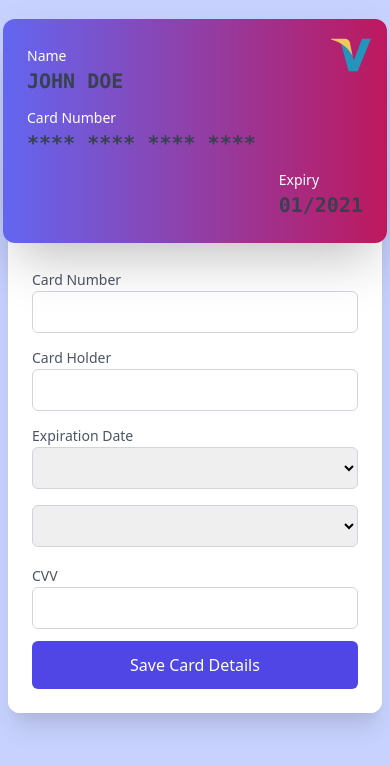
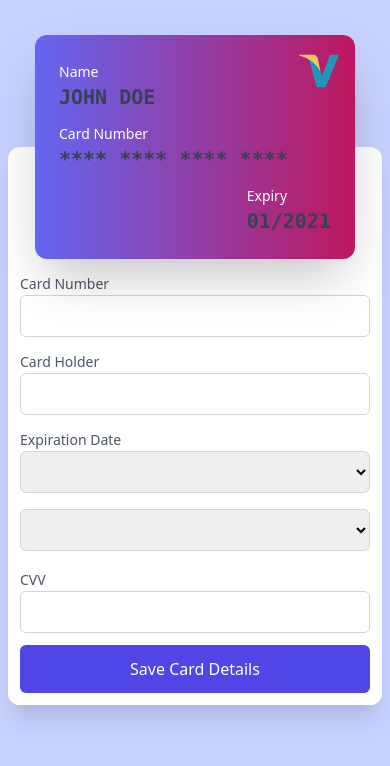
Before and after one commit to leventefrks/react-webshop-payment, a React (Create React App) app: page / in a window 390 px wide. Shown: the top 766 px of the page. Built offline with nearby package versions, Linux system fonts and the light colour scheme.

Commit message:
responsive fixes

```diff
--- a/src/App.js
+++ b/src/App.js
@@ -2,8 +2,8 @@ import FormContainer from './components/FormContainer';
 
 function App() {
   return (
-    <div className="w-full h-full bg-indigo-200">
-      <div className="max-w-xl min-h-screen flex items-center justify-center px-2 md:px-4 xl:px-0 mx-auto">
+    <div className="w-full min-h-full mx-auto bg-indigo-200">
+      <div className="max-w-xl min-h-screen flex items-center justify-center pt-2 md:pt-0 px-2 md:px-4 xl:px-0">
         <FormContainer />
       </div>
     </div>
--- a/src/components/Card.js
+++ b/src/components/Card.js
@@ -12,7 +12,7 @@ const Card = ({
   cvv,
 }) => {
   return (
-    <div className="card-container w-96 h-56 -mt-28 relative text-white duration-300 transform hover:scale-110">
+    <div className="card-container w-80 md:w-96 h-56 -mt-28 relative text-white duration-300 transform hover:scale-105 md:hover:scale-110">
       <div
         className={`card absolute w-full h-56 transition duration-700 ease-out
           ${isCardFlipped ? 'is-flipped' : ''} `}
--- a/src/components/Form.js
+++ b/src/components/Form.js
@@ -14,7 +14,7 @@ const Form = ({
 }) => {
   return (
     <form
-      className="w-full bg-white p-6 space-y-3 rounded-bl-xl rounded-br-xl"
+      className="w-full bg-white p-3 md:p-6 space-y-3 rounded-bl-xl rounded-br-xl"
       onSubmit={onSubmit}
     >
       <div>
@@ -68,7 +68,7 @@ const Form = ({
           <Select
             name="expiration-year"
             defaultValue={CARD_MIN_EXPIRATION_YEAR}
-            length={10}
+            length={6}
             isLeading={false}
             onChange={onChangeExpirationYear}
           />
```
